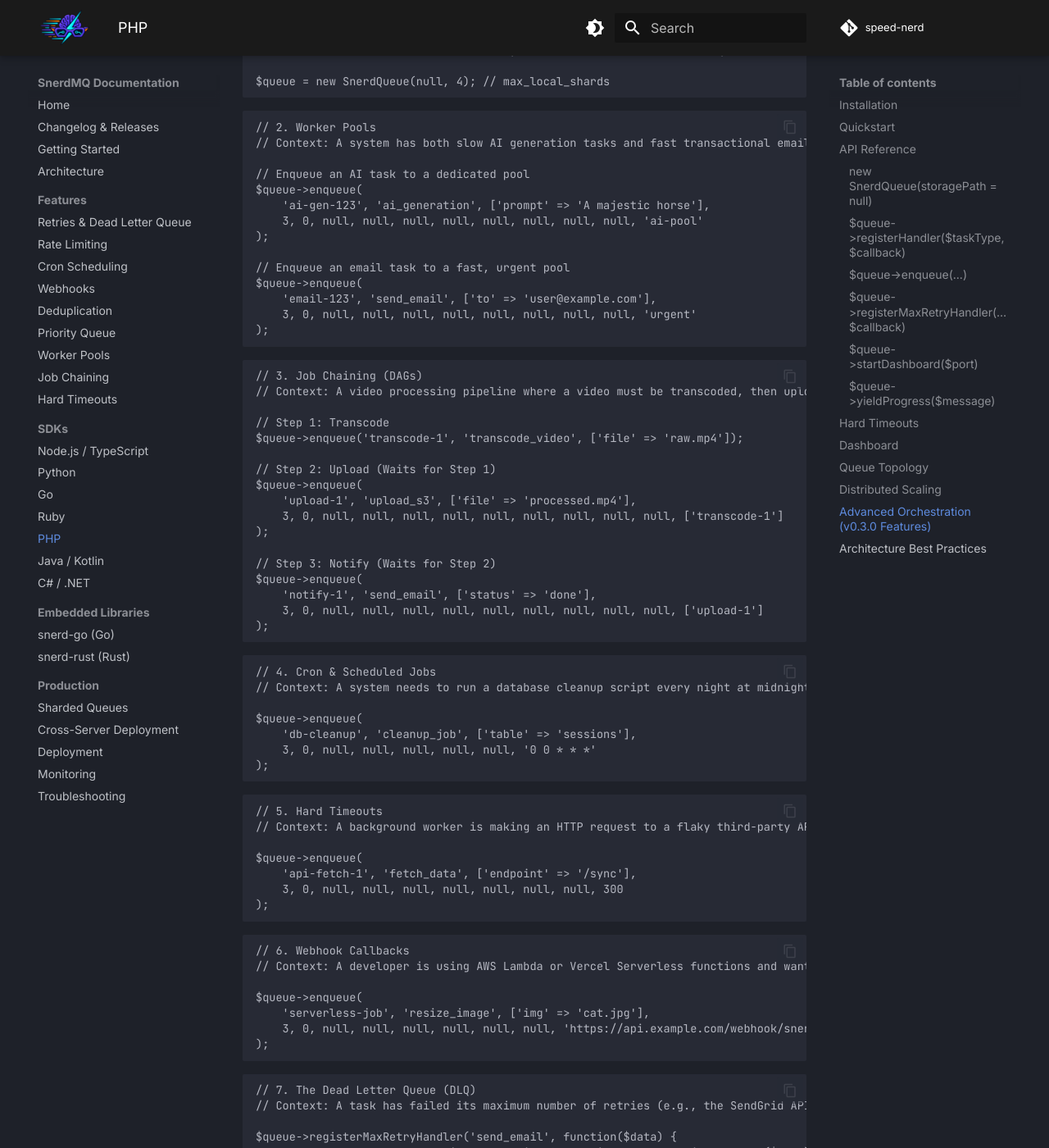
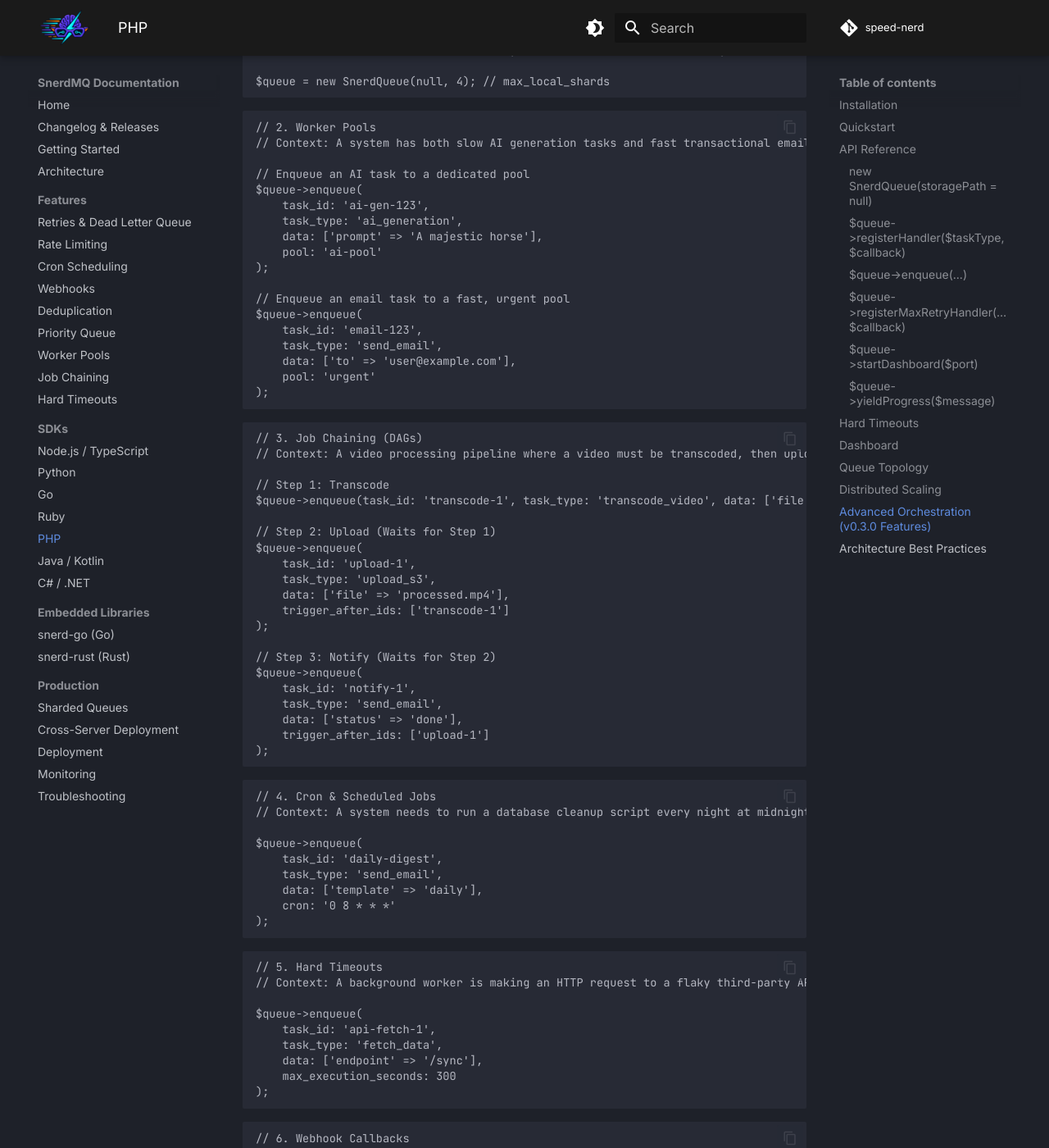
Before and after one commit to speed-nerd/docs, an MkDocs documentation site: the page built from docs/sdks/php.md, in a window 1280 px wide and 1400 px high, scrolled down 3899 px. Shown: the whole window at 82% size. Built offline with MkDocs 1.6.1 and Material for MkDocs 9.7.7, drawn with Linux system fonts in a browser that asks for light colours; some of the changed text lies outside the part shown.

Commit message:
docs: use PHP named parameters in php examples

````diff
--- a/docs/sdks/php.md
+++ b/docs/sdks/php.md
@@ -175,14 +175,18 @@ $queue = new SnerdQueue(null, 4); // max_local_shards
 
 // Enqueue an AI task to a dedicated pool
 $queue->enqueue(
-    'ai-gen-123', 'ai_generation', ['prompt' => 'A majestic horse'],
-    3, 0, null, null, null, null, null, null, null, null, 'ai-pool'
+    task_id: 'ai-gen-123',
+    task_type: 'ai_generation',
+    data: ['prompt' => 'A majestic horse'],
+    pool: 'ai-pool'
 );
 
 // Enqueue an email task to a fast, urgent pool
 $queue->enqueue(
-    'email-123', 'send_email', ['to' => 'user@example.com'],
-    3, 0, null, null, null, null, null, null, null, null, 'urgent'
+    task_id: 'email-123',
+    task_type: 'send_email',
+    data: ['to' => 'user@example.com'],
+    pool: 'urgent'
 );
 ```
 
@@ -191,18 +195,22 @@ $queue->enqueue(
 // Context: A video processing pipeline where a video must be transcoded, then uploaded to S3, and finally an email notification must be sent.
 
 // Step 1: Transcode
-$queue->enqueue('transcode-1', 'transcode_video', ['file' => 'raw.mp4']);
+$queue->enqueue(task_id: 'transcode-1', task_type: 'transcode_video', data: ['file' => 'raw.mp4']);
 
 // Step 2: Upload (Waits for Step 1)
 $queue->enqueue(
-    'upload-1', 'upload_s3', ['file' => 'processed.mp4'],
-    3, 0, null, null, null, null, null, null, null, null, null, ['transcode-1']
+    task_id: 'upload-1',
+    task_type: 'upload_s3',
+    data: ['file' => 'processed.mp4'],
+    trigger_after_ids: ['transcode-1']
 );
 
 // Step 3: Notify (Waits for Step 2)
 $queue->enqueue(
-    'notify-1', 'send_email', ['status' => 'done'],
-    3, 0, null, null, null, null, null, null, null, null, null, ['upload-1']
+    task_id: 'notify-1',
+    task_type: 'send_email',
+    data: ['status' => 'done'],
+    trigger_after_ids: ['upload-1']
 );
 ```
 
@@ -211,8 +219,10 @@ $queue->enqueue(
 // Context: A system needs to run a database cleanup script every night at midnight.
 
 $queue->enqueue(
-    'db-cleanup', 'cleanup_job', ['table' => 'sessions'],
-    3, 0, null, null, null, null, null, '0 0 * * *'
+    task_id: 'daily-digest',
+    task_type: 'send_email',
+    data: ['template' => 'daily'],
+    cron: '0 8 * * *'
 );
 ```
 
@@ -221,8 +231,10 @@ $queue->enqueue(
 // Context: A background worker is making an HTTP request to a flaky third-party API that might hang indefinitely. We forcefully kill it if it runs over 5 minutes.
 
 $queue->enqueue(
-    'api-fetch-1', 'fetch_data', ['endpoint' => '/sync'],
-    3, 0, null, null, null, null, null, null, null, 300
+    task_id: 'api-fetch-1',
+    task_type: 'fetch_data',
+    data: ['endpoint' => '/sync'],
+    max_execution_seconds: 300
 );
 ```
 
@@ -231,8 +243,10 @@ $queue->enqueue(
 // Context: A developer is using AWS Lambda or Vercel Serverless functions and wants SnerdMQ to trigger the function via an HTTP POST request rather than running a local worker.
 
 $queue->enqueue(
-    'serverless-job', 'resize_image', ['img' => 'cat.jpg'],
-    3, 0, null, null, null, null, null, null, 'https://api.example.com/webhook/snerdmq'
+    task_id: 'serverless-job',
+    task_type: 'resize_image',
+    data: ['img' => 'cat.jpg'],
+    webhook_url: 'https://api.example.com/webhook/snerdmq'
 );
 ```
 
````
